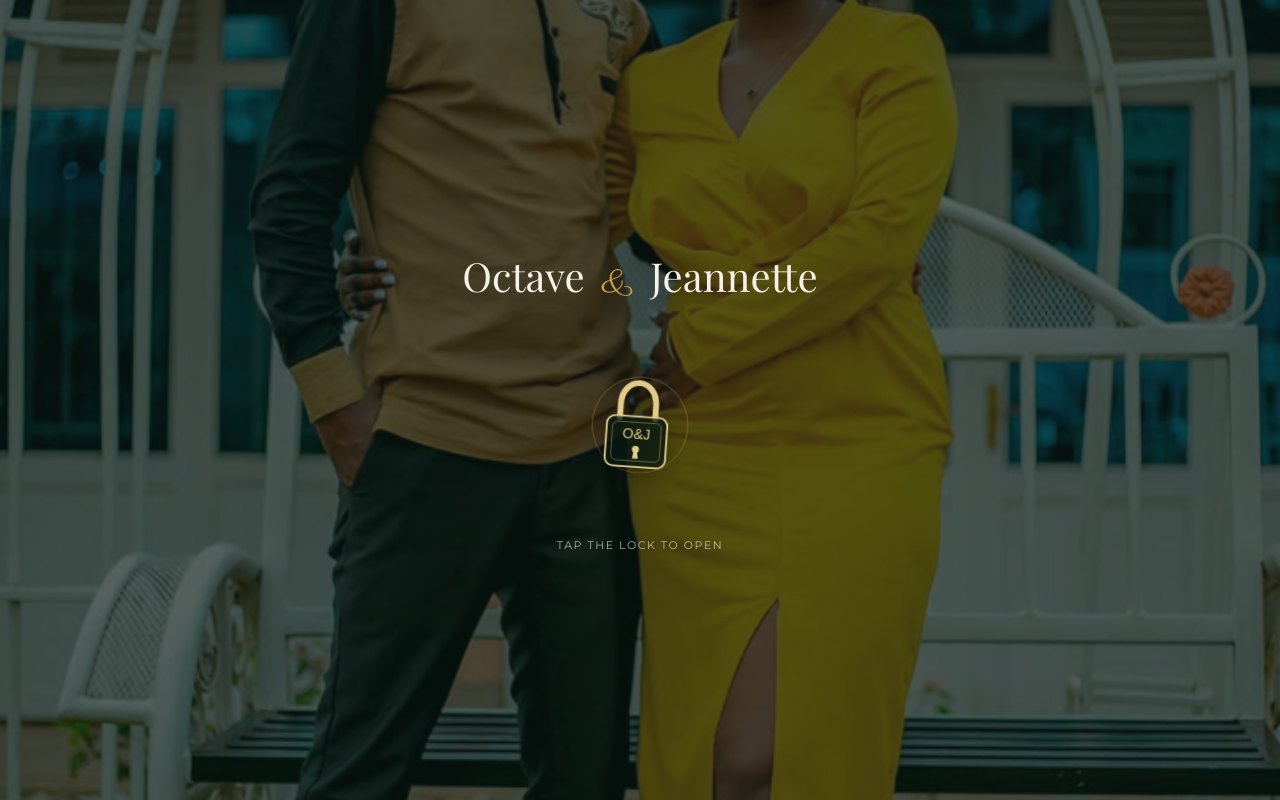
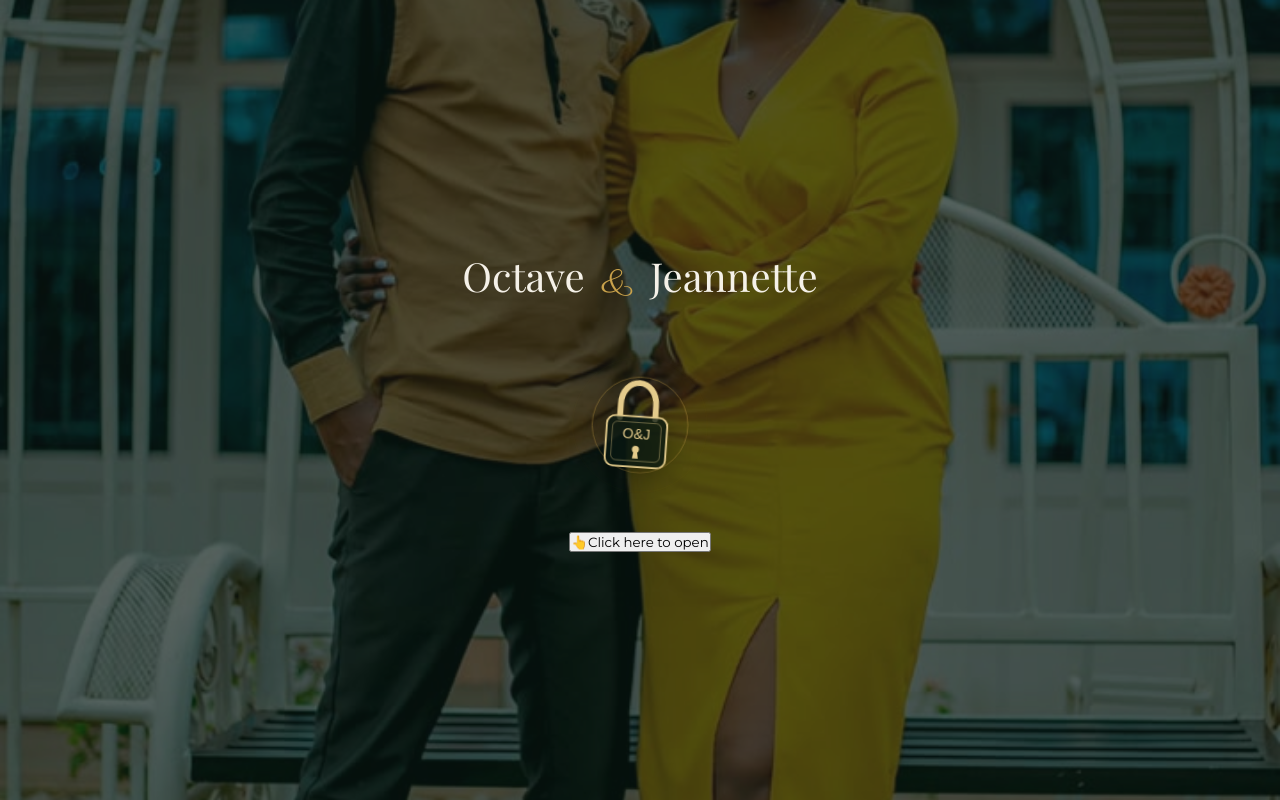
Before and after one commit to MUKUNZI-JEAN-PAUL/Octave-Jeannette-wedding, a React (Vite) app: page / in a window 1280 px wide. Built offline with nearby package versions, Linux system fonts and the light colour scheme; a web font is replaced by a local one.

Commit message:
Update App.jsx

```diff
--- a/src/App.jsx
+++ b/src/App.jsx
@@ -516,9 +516,14 @@ function App() {
                 <GoldLock unlocked={unlocking} size={84} />
               </span>
             </button>
-            <p className="entry-tap-label">
-              {unlocking ? "Welcome" : "Tap the lock to open"}
-            </p>
+            {unlocking ? (
+              <p className="entry-tap-label">Welcome</p>
+            ) : (
+              <button className="entry-hint" onClick={openInvitation}>
+                <span className="entry-finger" aria-hidden="true">👆</span>
+                <span className="entry-hint-text">Click here to open</span>
+              </button>
+            )}
           </div>
         </div>
       )}
```
